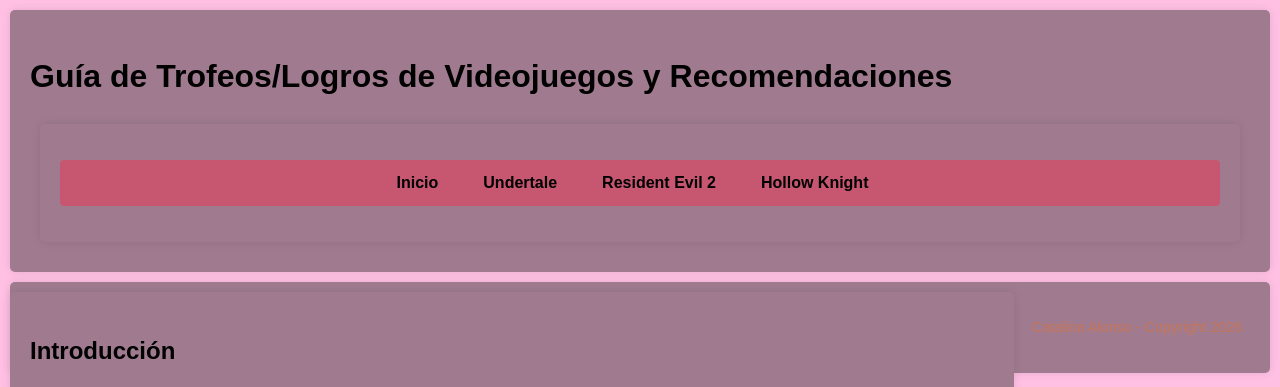
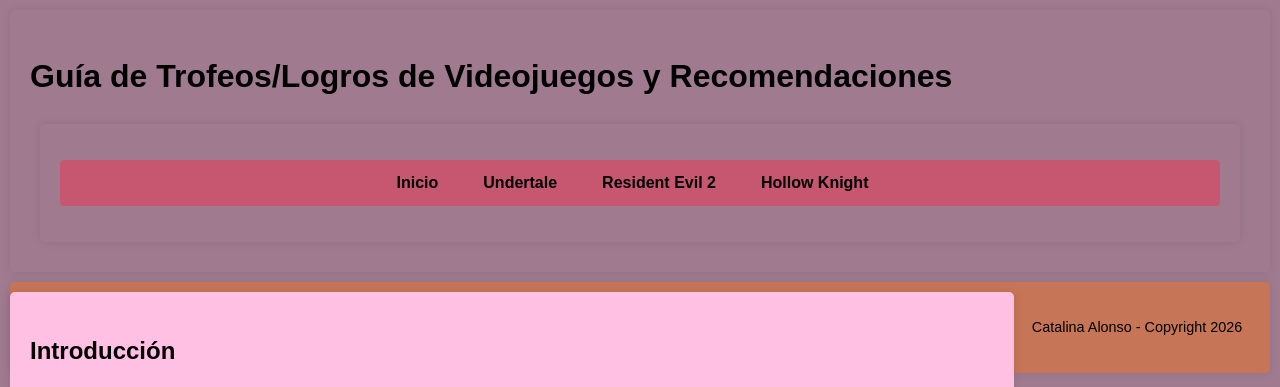
Before and after one commit to Cata49972/TP-final-Alonso-Rendo-Catalina-4toC, a plain HTML site: page index.html in a window 1280 px wide. Shown: the top 387 px of the page. Drawn offline with Linux system fonts and the light colour scheme.

Commit message:
nas colores

```diff
--- a/styles.css
+++ b/styles.css
@@ -8,7 +8,7 @@ body {
     line-height: 1.6;
     margin: 0;
     padding: 0;
-    background-color: #ffc0e4;
+    background-color: #a07b90;
 }
 
 header, nav, main, aside, footer {
@@ -48,6 +48,7 @@ main, aside{
 
 main {
     width: calc(80% - 20px);
+    background-color: #ffc0e4;
 }
 
 aside {
@@ -74,7 +75,7 @@ article img {
 footer {
     text-align: center;
     font-size: 0.9em;
-    color: #C77557;
+    background-color: #C77557;
 }
 article img {
     width: 1100px;
```
